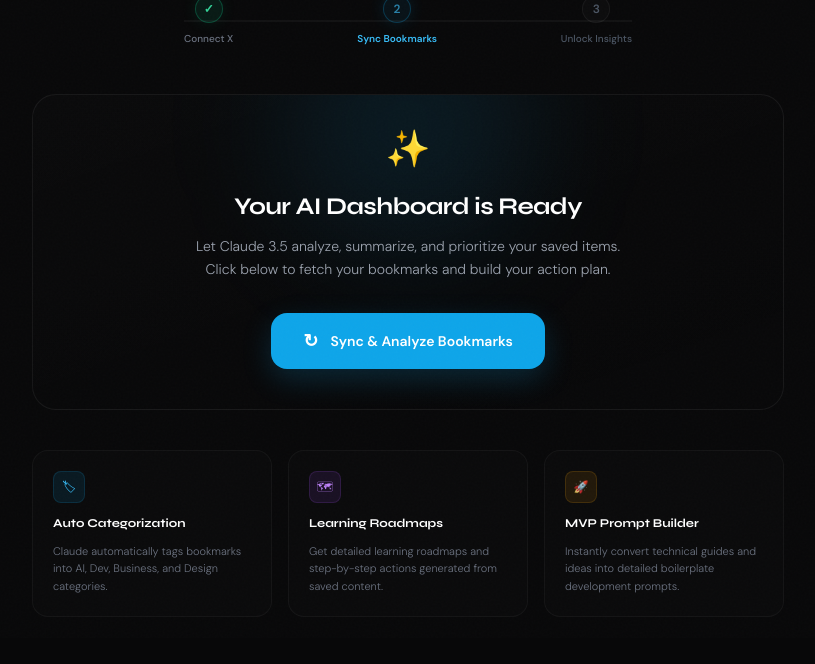
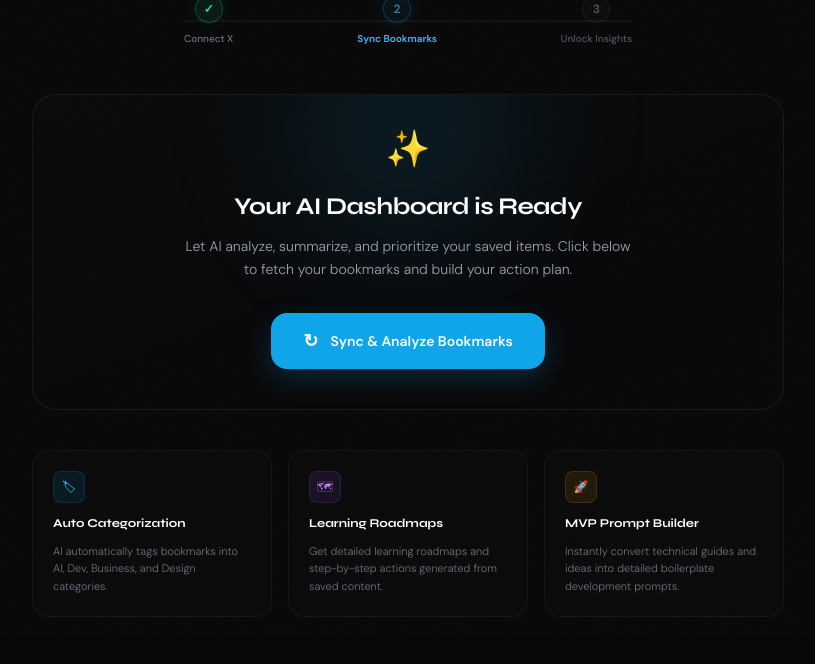
Before and after one commit to Gokhannavruz/dotmark, a FastAPI app: template templates/dashboard.html in a window 1280 px wide. Shown: the part 162-826 px from the top of the page, without its empty margins (232-1047 px from the left). Run offline with FastAPI, Linux system fonts and the light colour scheme; the template is opened without the code that fills it, so the values that code supplies are empty; some libraries are stand-ins or nearby versions.

Commit message:
chore: replace specific Claude/Anthropic branding references with generic AI terminology

```diff
--- a/ai_service.py
+++ b/ai_service.py
@@ -193,7 +193,7 @@ All user preferences:
 
 Write the entire prompt and all explanations in English.
 
-Generate a complete MVP development prompt to be pasted directly into Claude Code or another AI coding assistant.
+Generate a complete MVP development prompt to be pasted directly into an AI coding assistant.
 
 Format:
 ---
@@ -221,7 +221,7 @@ Format:
 [What to build first, what next — sequential steps]
 
 ---
-## 🤖 Prompt to Paste into Claude Code
+## 🤖 Prompt to Paste into your AI Coding Assistant
 
 [Single-use, all-inclusive, unambiguous, ready-to-run prompt.
 Include state management, navigation, all screens, auth (if requested), database integration.]
--- a/templates/dashboard.html
+++ b/templates/dashboard.html
@@ -63,7 +63,7 @@
                 <div class="text-4xl mb-4 animate-bounce" style="animation-duration: 4s;">✨</div>
                 <h2 class="text-xl sm:text-2xl font-bold tracking-tight text-white mb-3">Your AI Dashboard is Ready</h2>
                 <p class="text-gray-400 text-sm font-light leading-relaxed max-w-md mx-auto mb-8">
-                    Let Claude 3.5 analyze, summarize, and prioritize your saved items. Click below to fetch your bookmarks and build your action plan.
+                    Let AI analyze, summarize, and prioritize your saved items. Click below to fetch your bookmarks and build your action plan.
                 </p>
 
                 <!-- Pulsing CTA button -->
@@ -81,7 +81,7 @@
             <div class="p-5 rounded-2xl border border-white/[0.04] bg-white/[0.01] flex flex-col gap-3">
                 <div class="w-8 h-8 rounded-lg bg-sky-500/10 text-sky-400 border border-sky-500/15 flex items-center justify-center text-xs">🏷</div>
                 <h3 class="text-xs font-semibold text-white">Auto Categorization</h3>
-                <p class="text-[11px] text-gray-500 font-light leading-relaxed">Claude automatically tags bookmarks into AI, Dev, Business, and Design categories.</p>
+                <p class="text-[11px] text-gray-500 font-light leading-relaxed">AI automatically tags bookmarks into AI, Dev, Business, and Design categories.</p>
             </div>
             <div class="p-5 rounded-2xl border border-white/[0.04] bg-white/[0.01] flex flex-col gap-3">
                 <div class="w-8 h-8 rounded-lg bg-purple-500/10 text-purple-400 border border-purple-500/15 flex items-center justify-center text-xs">🗺</div>
@@ -240,7 +240,7 @@
             <div class="absolute w-6 h-6 bg-sky-400 rounded-full shadow-[0_0_15px_rgba(56,189,248,0.8)] animate-pulse"></div>
         </div>
 
-        <h3 class="text-lg font-bold text-white mb-2">Claude Sonnet is Analyzing</h3>
+        <h3 class="text-lg font-bold text-white mb-2">AI is Analyzing</h3>
         <p class="text-sm text-gray-400 leading-relaxed">Your bookmarks are being read, categorized, and action plans are being generated. This may take a few seconds...</p>
     </div>
 </div>
--- a/templates/detail.html
+++ b/templates/detail.html
@@ -315,7 +315,7 @@
         <!-- Step 1: Analyzing -->
         <div id="mvpStep1" class="flex flex-col items-center justify-center py-16 gap-4">
             <div class="w-8 h-8 border-2 border-violet-500 border-t-transparent rounded-full animate-spin"></div>
-            <p class="text-gray-400 text-sm">Claude is analyzing the project...</p>
+            <p class="text-gray-400 text-sm">AI is analyzing the project...</p>
         </div>
 
         <!-- Step 2: Questions -->
@@ -339,7 +339,7 @@
         <!-- Step 4: Result -->
         <div id="mvpStep4" class="hidden flex-1 overflow-y-auto flex-col">
             <div class="px-4 py-3 border-b border-gray-800 flex items-center justify-between shrink-0">
-                <p class="text-xs text-gray-500">Paste into Claude Code or any AI assistant</p>
+                <p class="text-xs text-gray-500">Paste into your AI coding assistant</p>
                 <button onclick="copyPrompt()" id="copyBtn"
                     class="px-3 py-1.5 rounded-lg text-xs bg-violet-500/20 hover:bg-violet-500/30 text-violet-400 border border-violet-500/30 transition">
                     📋 Copy
--- a/templates/privacy.html
+++ b/templates/privacy.html
@@ -95,7 +95,7 @@
             <p>Dotmark uses the following third-party services that may process your data:</p>
             <ul>
                 <li><strong>X (Twitter) API</strong> — to authenticate users and retrieve bookmarks. Subject to <a href="https://twitter.com/en/privacy" target="_blank" rel="noopener">X's Privacy Policy</a>.</li>
-                <li><strong>AI providers (e.g., Anthropic Claude Sonnet)</strong> — bookmark text is sent to AI APIs for categorization and analysis. These providers process data in accordance with their respective privacy policies. No personally identifiable information beyond bookmark text is shared.</li>
+                <li><strong>AI providers</strong> — bookmark text is sent to secure, state-of-the-art AI language models for automated categorization and advanced analysis. These providers process data in accordance with their respective strict privacy policies. No personally identifiable information beyond the bookmark text itself is shared.</li>
             </ul>
         </section>
 
```
Also changed, not shown: 1 other file.
